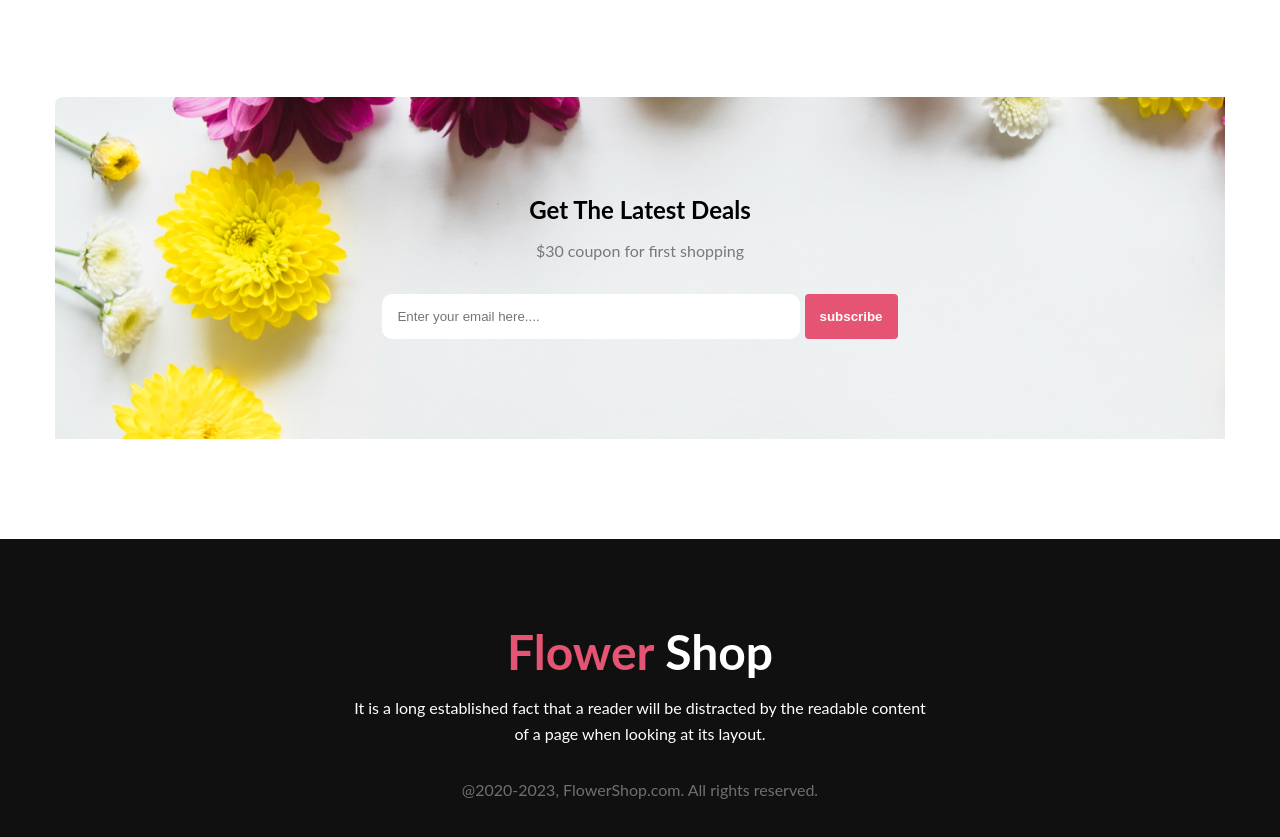
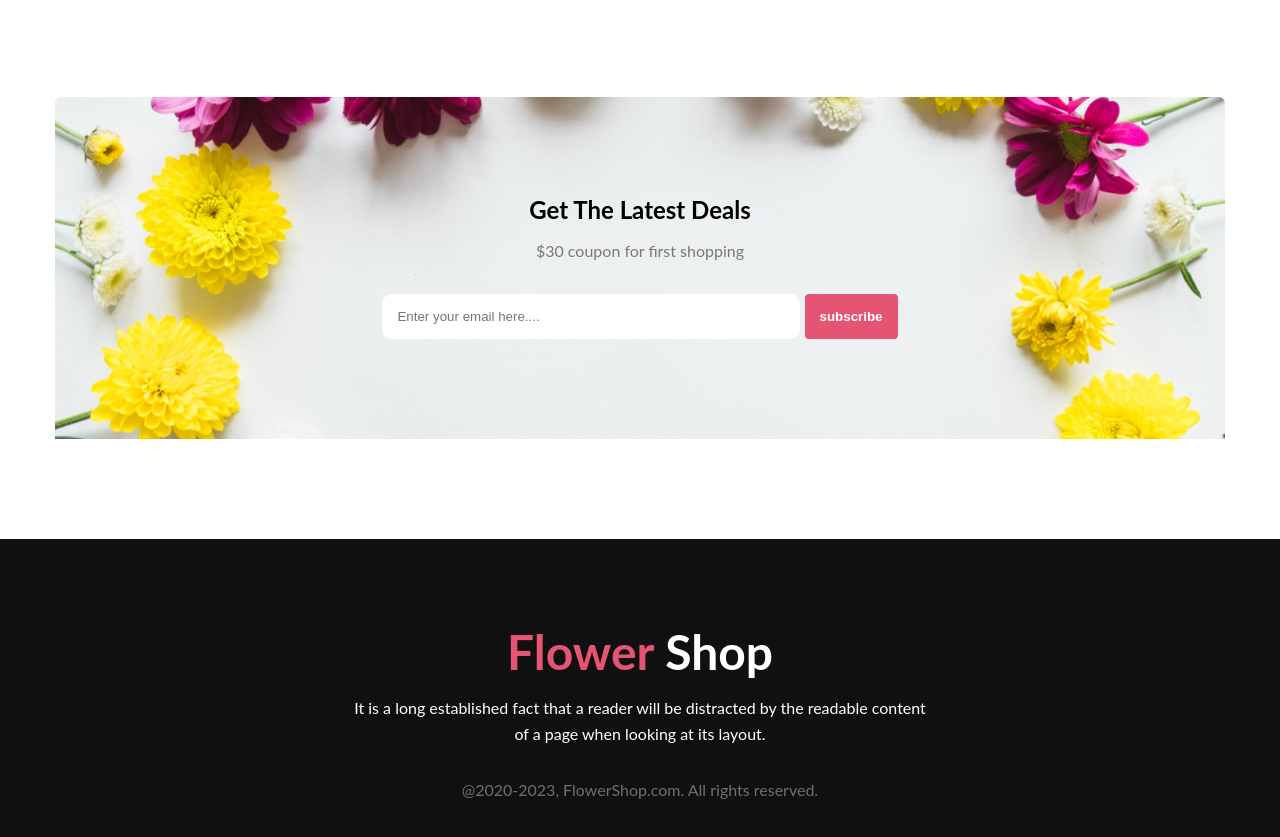
Before and after one commit to saifulppro/assignment-one, a plain HTML site: page index.html in a window 1280 px wide. Shown: the part 3233-4070 px from the top of the page. Drawn offline with Linux system fonts and the light colour scheme.

Commit message:
Add files via upload
bacgkrgond

```diff
--- a/index.html
+++ b/index.html
@@ -114,7 +114,7 @@
 	 </section>
 
 	 <section class="subscription">
-	 	<div class="wrapper" style="background-image: url(img/footer.png);">
+	 	<div class="wrapper" style="background-image: url(img/footer.png); background-size: cover;">
 	 		<div class="subscription-box">
 
 
```
